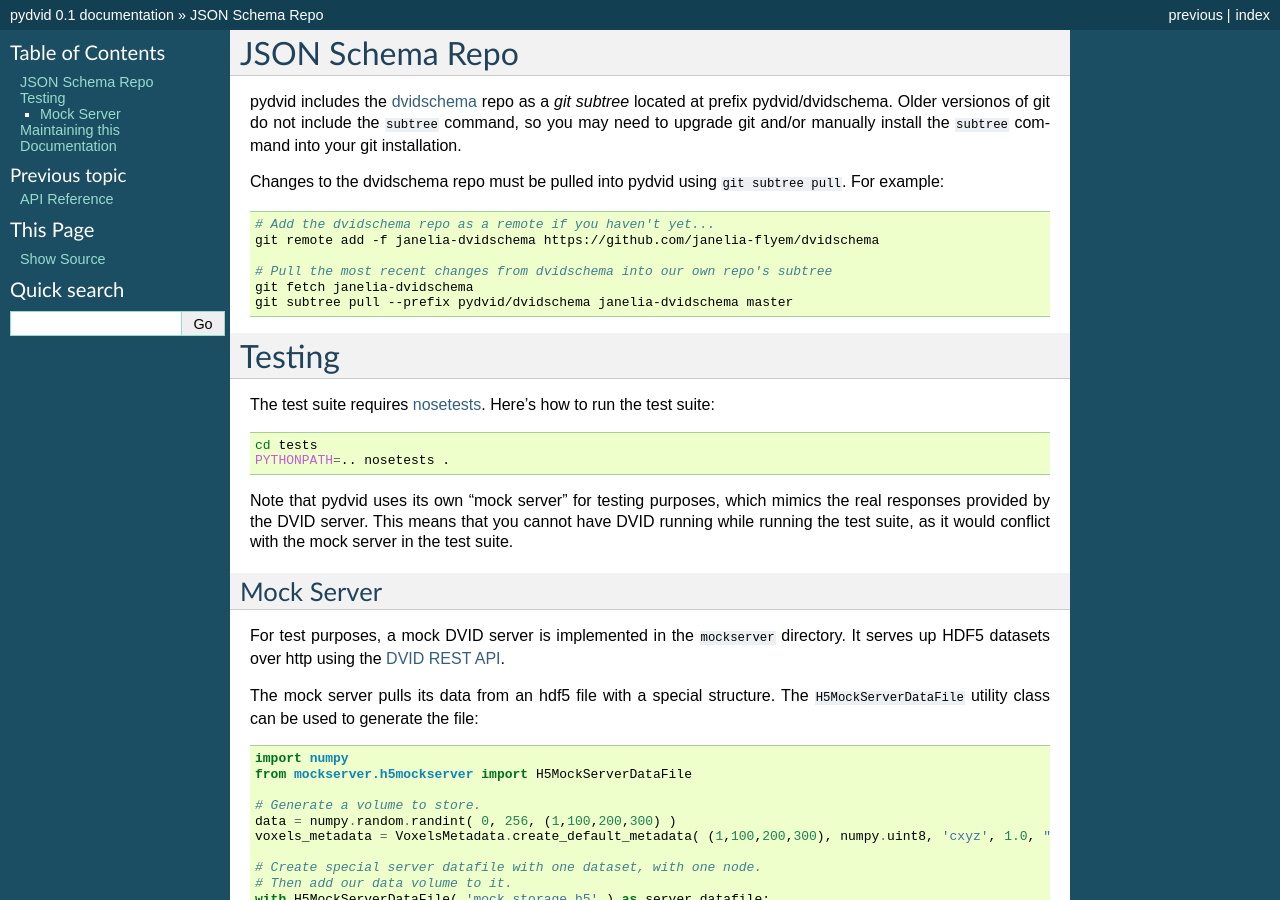
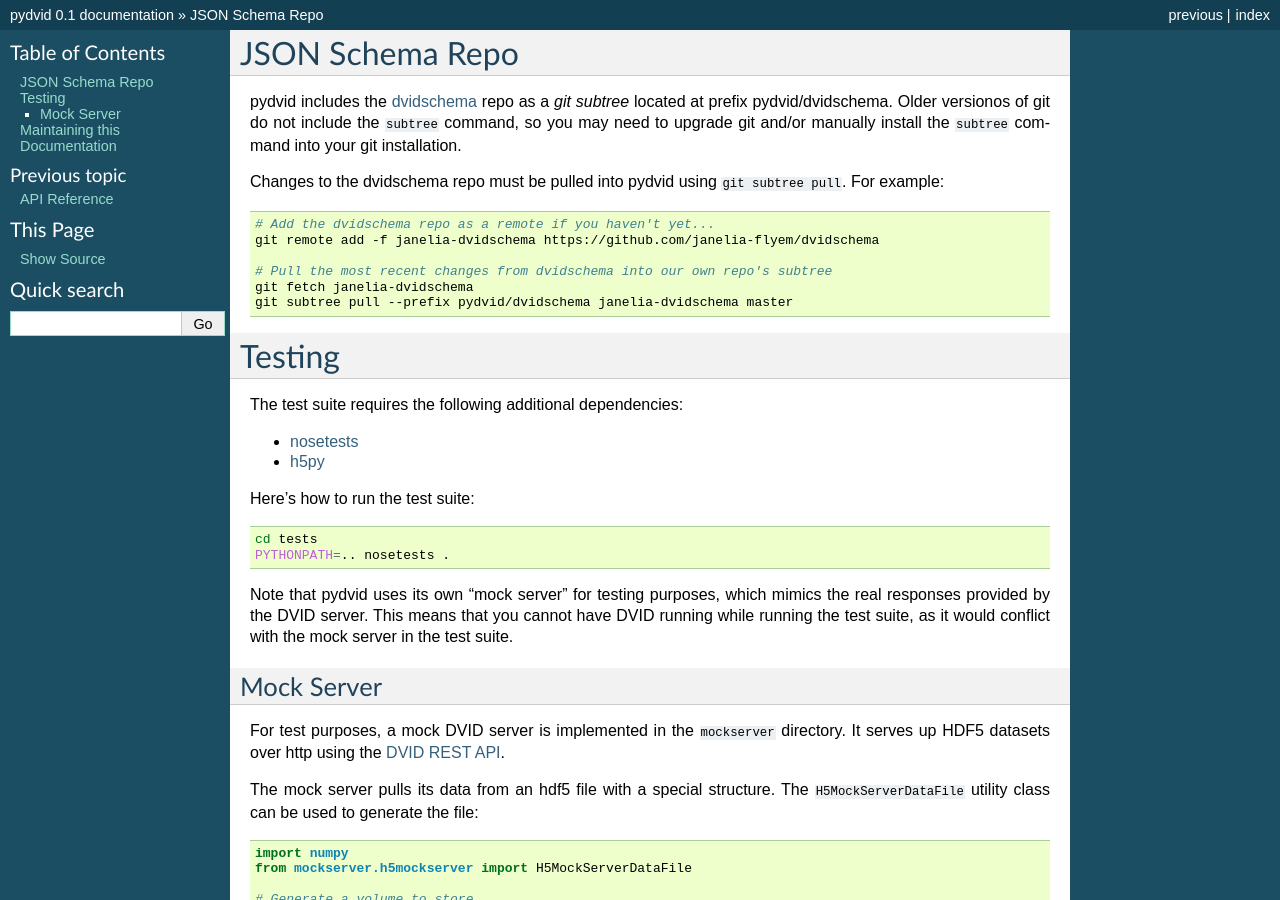
Before and after one commit to janelia-flyem/pydvid, a Sphinx documentation site: the page built from docs/source/maintenance.rst, in a window 1280 px wide and 900 px high. Built offline with Sphinx 7.4.7, drawn with Linux system fonts in a browser that asks for light colours.

Commit message:
docs: Updated testing dependencies

```diff
--- a/docs/source/maintenance.rst
+++ b/docs/source/maintenance.rst
@@ -22,7 +22,11 @@ Changes to the dvidschema repo must be pulled into pydvid using ``git subtree pu
 Testing
 =======
 
-The test suite requires `nosetests <https://nose.readthedocs.org/en/latest/>`_.
+The test suite requires the following additional dependencies:
+
+* `nosetests <https://nose.readthedocs.org/en/latest/>`_
+* `h5py <http://www.h5py.org/>`_
+
 Here's how to run the test suite:
 
 .. code-block:: bash
```
